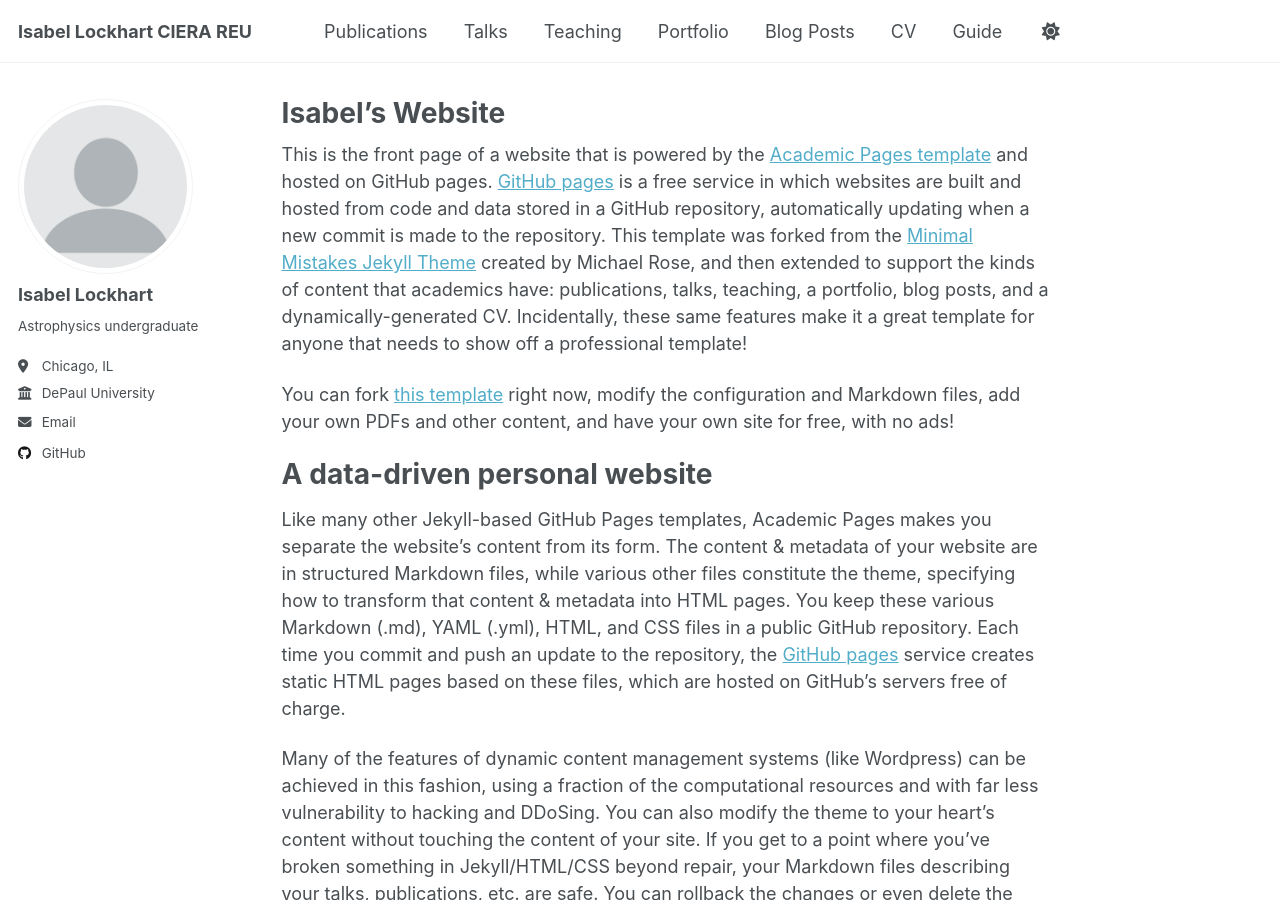
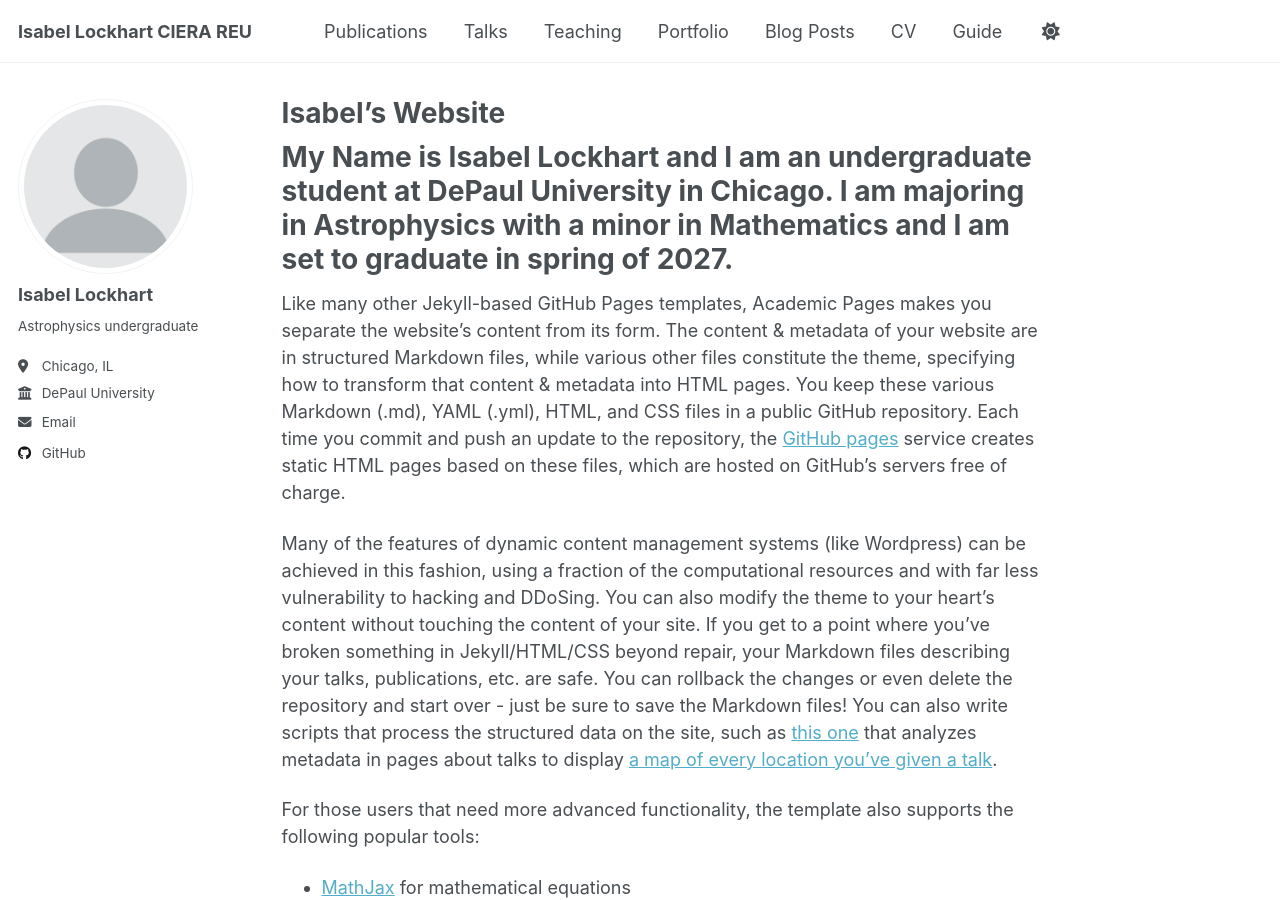
Before and after one commit to Isabel-Lockhart/CIERA, a Jekyll site: the page built from _pages/about.md, in a window 1280 px wide and 900 px high. Built offline with Jekyll 4.4.1, drawn with Linux system fonts in a browser that asks for light colours; a script that is not in the unit is left out.

Commit message:
Update about.md
Updated first paragraph

```diff
--- a/_pages/about.md
+++ b/_pages/about.md
@@ -7,11 +7,7 @@ redirect_from:
   - /about.html
 ---
 
-This is the front page of a website that is powered by the [Academic Pages template](https://github.com/academicpages/academicpages.github.io) and hosted on GitHub pages. [GitHub pages](https://pages.github.com) is a free service in which websites are built and hosted from code and data stored in a GitHub repository, automatically updating when a new commit is made to the repository. This template was forked from the [Minimal Mistakes Jekyll Theme](https://mmistakes.github.io/minimal-mistakes/) created by Michael Rose, and then extended to support the kinds of content that academics have: publications, talks, teaching, a portfolio, blog posts, and a dynamically-generated CV. Incidentally, these same features make it a great template for anyone that needs to show off a professional template!
-
- You can fork [this template](https://github.com/academicpages/academicpages.github.io) right now, modify the configuration and Markdown files, add your own PDFs and other content, and have your own site for free, with no ads!
-
-A data-driven personal website
+My Name is Isabel Lockhart and I am an undergraduate student at DePaul University in Chicago. I am majoring in Astrophysics with a minor in Mathematics and I am set to graduate in spring of 2027.
 ======
 Like many other Jekyll-based GitHub Pages templates, Academic Pages makes you separate the website's content from its form. The content & metadata of your website are in structured Markdown files, while various other files constitute the theme, specifying how to transform that content & metadata into HTML pages. You keep these various Markdown (.md), YAML (.yml), HTML, and CSS files in a public GitHub repository. Each time you commit and push an update to the repository, the [GitHub pages](https://pages.github.com/) service creates static HTML pages based on these files, which are hosted on GitHub's servers free of charge.
 
```
